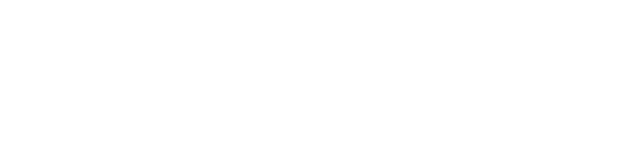
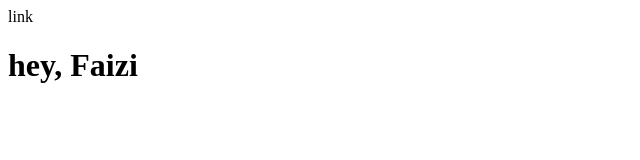
Before and after one commit to faizanRajpoot/my_first_website, a plain HTML site: page index.html in a window 1280 px wide. Shown: the whole page, without its empty margins (0-640 px from the left). Drawn offline with Linux system fonts and the light colour scheme.

Commit message:
i write my name

```diff
--- a/css/style.css
+++ b/css/style.css
@@ -0,0 +1,4 @@
+h1{
+    font-size:80px;
+    color:red;
+}
--- a/index.html
+++ b/index.html
@@ -1,12 +1,13 @@
 <!DOCTYPE html>
 <html lang="en">
 <head>
+    link
     <meta charset="UTF-8">
     <meta http-equiv="X-UA-Compatible" content="IE=edge">
     <meta name="viewport" content="width=device-width, initial-scale=1.0">
     <title>Practice Git</title>
 </head>
 <body>
-
+    <h1> hey, Faizi</h1>
 </body>
 </html>
```
Also changed, not shown: images/2.jpg (added).
